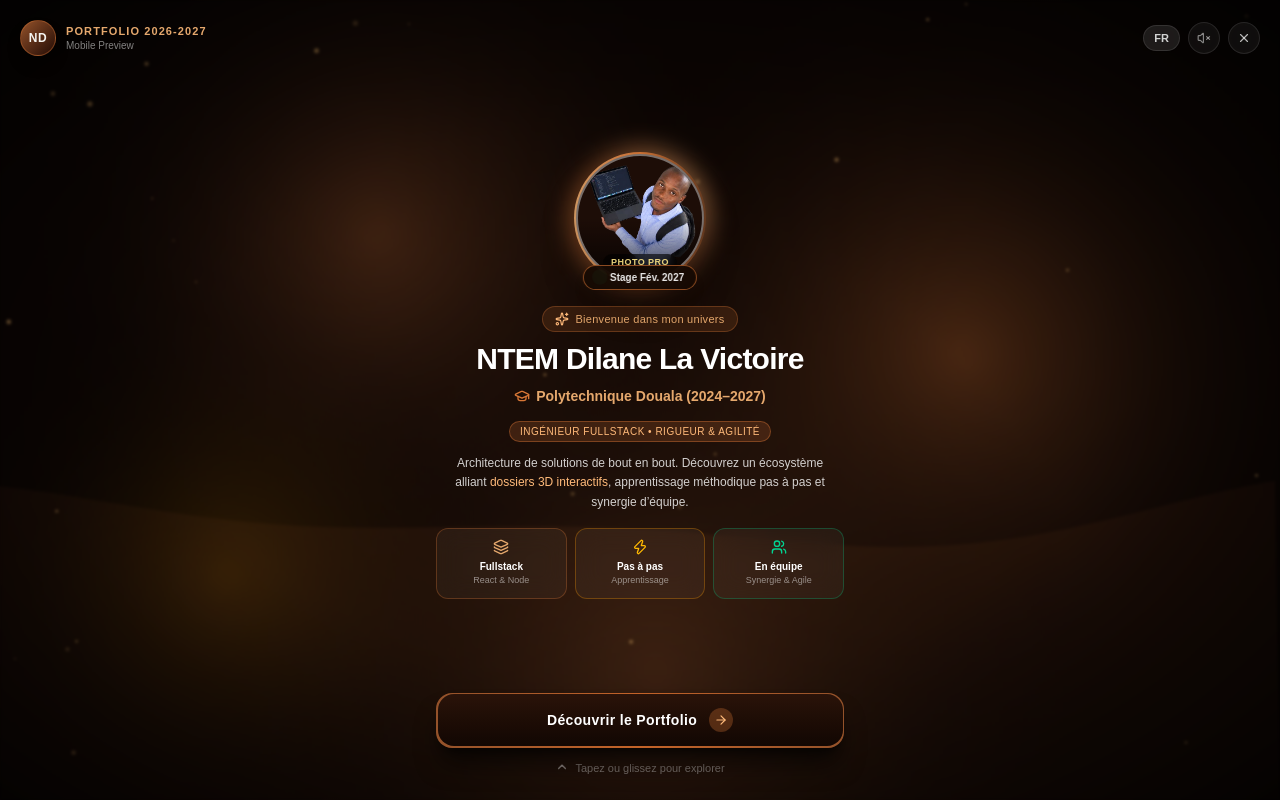
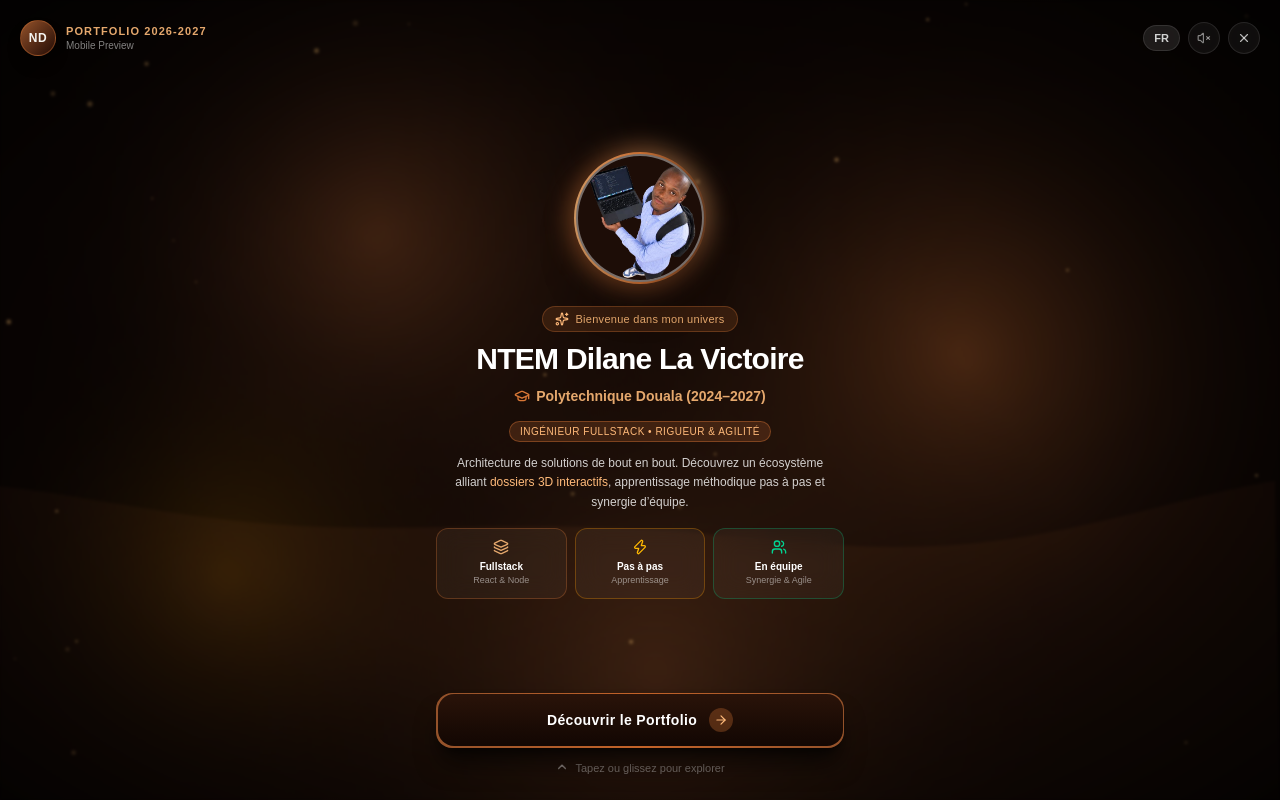
Before and after one commit to Ntem04/Portfolio, a React (Vite) app: page / in a window 1280 px wide. Shown: the top 800 px of the page. Built offline with nearby package versions, Linux system fonts and the light colour scheme; a web font is replaced by a local one.

Commit message:
fix(welcome): remove photo pro text and stage badge overlay from welcome screen

```diff
--- a/src/components/WelcomeScreen.tsx
+++ b/src/components/WelcomeScreen.tsx
@@ -333,29 +333,7 @@ export const WelcomeScreen: React.FC<WelcomeScreenProps> = ({
                     photoLoaded ? 'opacity-100' : 'opacity-80 blur-xs'
                   }`}
                 />
-
-                {/* Badge d'aide visuelle si c'est le placeholder par défaut */}
-                {!customPhotoUrl && (
-                  <div className="absolute inset-0 bg-gradient-to-t from-black/80 via-transparent to-transparent flex items-end justify-center pb-2 pointer-events-none">
-                    <span className="text-[9px] uppercase tracking-wider font-bold text-amber-200/90 bg-black/60 px-2 py-0.5 rounded-full backdrop-blur-xs">
-                      Photo Pro
-                    </span>
-                  </div>
-                )}
               </div>
-
-              {/* Badge d'état flottant : Disponible pour stage */}
-              <motion.div
-                initial={{ scale: 0, opacity: 0 }}
-                animate={{ scale: 1, opacity: 1 }}
-                transition={{ delay: 0.35, type: 'spring' }}
-                className="absolute -bottom-2 left-1/2 -translate-x-1/2 whitespace-nowrap bg-[#160903]/90 border border-[#d97736]/60 rounded-full px-3 py-1 shadow-lg backdrop-blur-md flex items-center gap-1.5"
-              >
-                <span className="w-2 h-2 rounded-full bg-emerald-400 animate-ping inline-block" />
-                <span className="text-[10px] font-semibold text-white/90">
-                  {lang === 'FR' ? 'Stage Fév. 2027' : 'Internship Feb 2027'}
-                </span>
-              </motion.div>
             </motion.div>
 
             {/* MESSAGE DE BIENVENUE ÉDITORIAL & IMPACTANT */}
```
